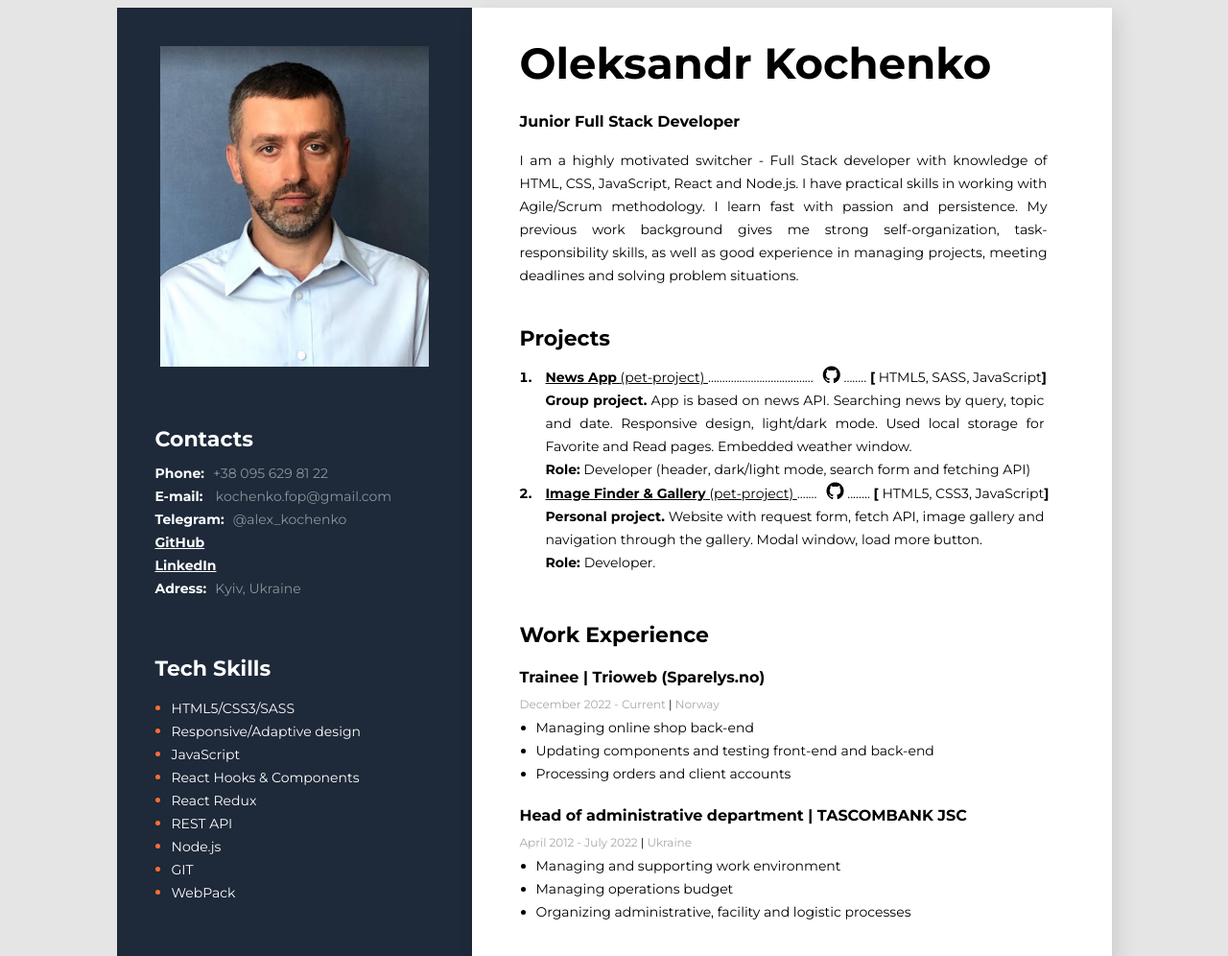
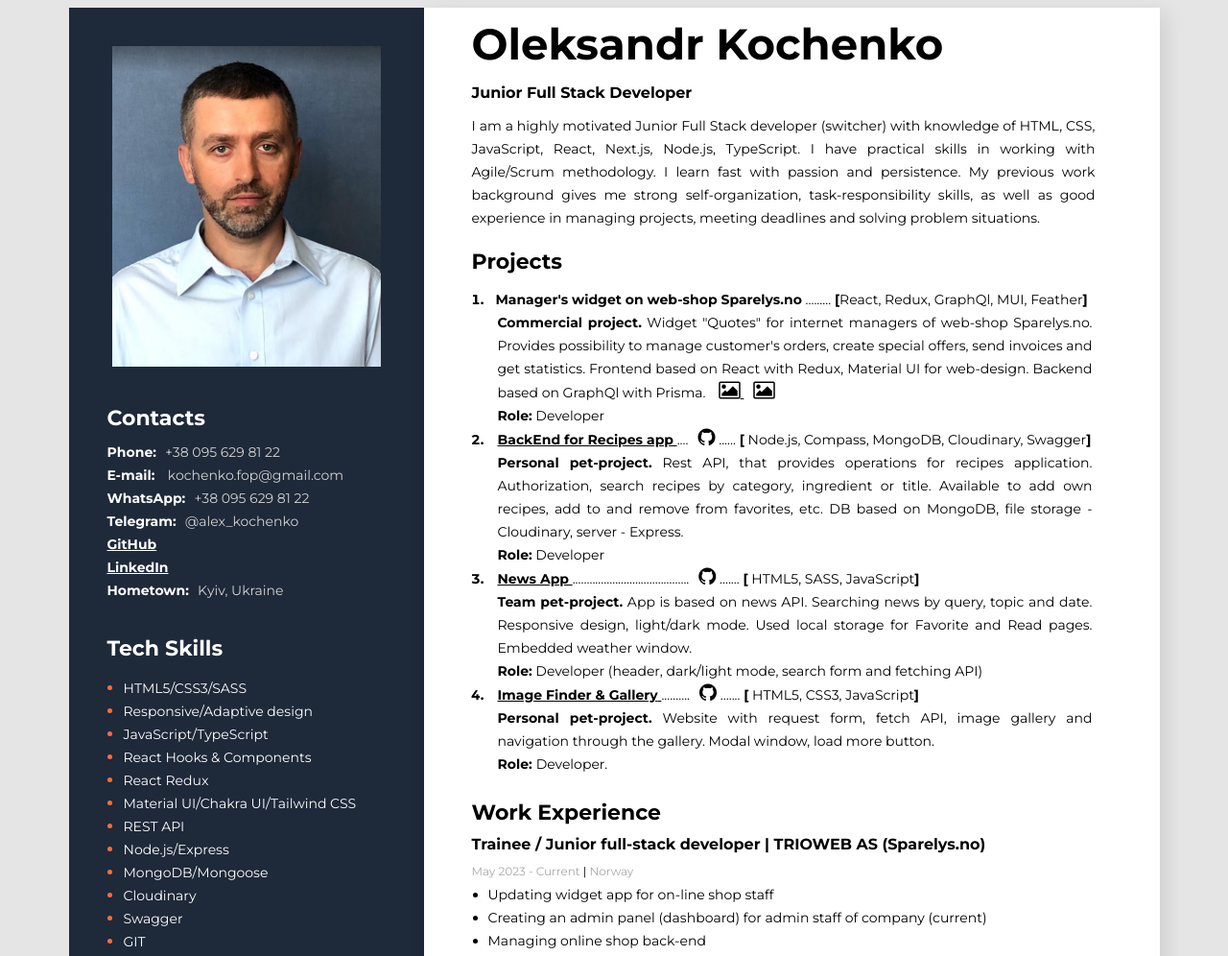
Before and after one commit to OleksandrKochenko/CV, a plain HTML site: page index.html in a window 1280 px wide. Shown: the top 996 px of the page at 96% size. Drawn offline with Linux system fonts and the light colour scheme; some packages are replaced by stand-ins of ours; a script that the page names is missing.

Commit message:
adds new project

```diff
--- a/index.html
+++ b/index.html
@@ -28,13 +28,13 @@
           <h1 class="about-name">Oleksandr Kochenko</h1>
           <h2 class="about-position">Junior Full Stack Developer</h2>
           <p class="about-description">
-            I am a highly motivated switcher - Full Stack developer with
-            knowledge of HTML, CSS, JavaScript, React and Node.js. I have
-            practical skills in working with Agile/Scrum methodology. I learn
-            fast with passion and persistence. My previous work background gives
-            me strong self-organization, task-responsibility skills, as well as
-            good experience in managing projects, meeting deadlines and solving
-            problem situations.
+            I am a highly motivated Junior Full Stack developer (switcher) with
+            knowledge of HTML, CSS, JavaScript, React, Next.js, Node.js,
+            TypeScript. I have practical skills in working with Agile/Scrum
+            methodology. I learn fast with passion and persistence. My previous
+            work background gives me strong self-organization,
+            task-responsibility skills, as well as good experience in managing
+            projects, meeting deadlines and solving problem situations.
           </p>
         </div>
         <!-- projects -->
@@ -43,25 +43,82 @@
           <ol class="project-list">
             <li>
               <span class="project-text">
+                <b>&nbsp; Manager's widget on web-shop Sparelys.no</b>
+                ......... <b>[</b>React, Redux, GraphQl, MUI, Feather<b>]</b>
+              </span>
+              <p class="about-description project-description">
+                <b> Commercial project.</b> Widget "Quotes" for internet
+                managers of web-shop Sparelys.no. Provides possibility to manage
+                customer's orders, create special offers, send invoices and get
+                statistics. Frontend based on React with Redux, Material UI for
+                web-design. Backend based on GraphQl with Prisma.
+                <a
+                  href="./img/widget-main.jpg"
+                  class="project-link"
+                  target="_blank"
+                >
+                  <i class="fa fa-image"></i>
+                </a>
+                <a
+                  href="./img/widget-new-open.jpg"
+                  class="project-link"
+                  target="_blank"
+                >
+                  <i class="fa fa-image"></i>
+                </a>
+                <br />
+                <b> Role:</b> Developer
+              </p>
+            </li>
+            <li>
+              <span class="project-text">
+                <a
+                  href="https://yummy-pet-project.onrender.com/api-docs"
+                  class="project-link"
+                  target="_blank"
+                  ><b> BackEnd for Recipes app</b>
+                </a>
+                ....<a
+                  class="project-link"
+                  href="https://github.com/OleksandrKochenko/yami-backend"
+                  target="_blank"
+                  ><i class="fa fa-github"></i
+                ></a>
+                ...... <b>[</b> Node.js, Compass, MongoDB, Cloudinary, Swagger<b
+                  >]</b
+                >
+              </span>
+              <p class="about-description project-description">
+                <b> Personal pet-project.</b> Rest API, that provides operations
+                for recipes application. Authorization, search recipes by
+                category, ingredient or title. Available to add own recipes, add
+                to and remove from favorites, etc. DB based on MongoDB, file
+                storage - Cloudinary, server - Express.
+                <br />
+                <b> Role:</b> Developer
+              </p>
+            </li>
+            <li>
+              <span class="project-text">
                 <a
                   href="https://maksym-babich.github.io/News-app/"
                   class="project-link"
                   target="_blank"
-                  ><b> News App</b> (pet-project)
+                  ><b> News App</b>
                 </a>
-                .....................................<a
+                .........................................<a
                   class="project-link"
-                  href="https://github.com/Maksym-Babich/News-app"
+                  href="https://github.com/OleksandrKochenko/News-app"
                   target="_blank"
                   ><i class="fa fa-github"></i
                 ></a>
-                ........ <b>[</b> HTML5, SASS, JavaScript<b>]</b>
+                ....... <b>[</b> HTML5, SASS, JavaScript<b>]</b>
               </span>
               <p class="about-description project-description">
-                <b> Group project.</b> App is based on news API. Searching news
-                by query, topic and date. Responsive design, light/dark mode.
-                Used local storage for Favorite and Read pages. Embedded weather
-                window.
+                <b> Team pet-project.</b> App is based on news API. Searching
+                news by query, topic and date. Responsive design, light/dark
+                mode. Used local storage for Favorite and Read pages. Embedded
+                weather window.
                 <br />
                 <b> Role:</b> Developer (header, dark/light mode, search form
                 and fetching API)
@@ -73,20 +130,20 @@
                   href="https://oleksandrkochenko.github.io/goit-js-hw-11/"
                   class="project-link"
                   target="_blank"
-                  ><b> Image Finder & Gallery</b> (pet-project)
+                  ><b> Image Finder & Gallery</b>
                 </a>
-                .......<a
+                ..........<a
                   class="project-link"
                   href="https://github.com/OleksandrKochenko/goit-js-hw-11"
                   target="_blank"
                   ><i class="fa fa-github"></i
                 ></a>
-                ........ <b>[</b> HTML5, CSS3, JavaScript<b>]</b>
+                ....... <b>[</b> HTML5, CSS3, JavaScript<b>]</b>
               </span>
               <p class="about-description project-description">
-                <b> Personal project.</b> Website with request form, fetch API,
-                image gallery and navigation through the gallery. Modal window,
-                load more button. <br />
+                <b> Personal pet-project.</b> Website with request form, fetch
+                API, image gallery and navigation through the gallery. Modal
+                window, load more button. <br />
                 <b> Role: </b> Developer.
               </p>
             </li>
@@ -98,16 +155,19 @@
           <!-- company 1 -->
           <div>
             <h4 class="work-position">
-              Trainee |
-              <span class="work-company">Trioweb (Sparelys.no)</span>
+              Trainee / Junior full-stack developer |
+              <span class="work-company">TRIOWEB AS (Sparelys.no)</span>
             </h4>
             <p class="work-period">
-              Deсember 2022 - Current <span class="black">|</span> Norway
+              May 2023 - Current <span class="black">|</span> Norway
             </p>
             <ul class="work-list">
+              <li>Updating widget app for on-line shop staff</li>
+              <li>
+                Creating an admin panel (dashboard) for admin staff of company
+                (current)
+              </li>
               <li>Managing online shop back-end</li>
-              <li>Updating components and testing front-end and back-end</li>
-              <li>Processing orders and client accounts</li>
             </ul>
           </div>
           <!-- company 2 -->
@@ -137,7 +197,7 @@
             | IT School GoIT
           </h4>
           <p class="work-period">
-            November 2022 - Current <span class="black">|</span> Ukraine
+            November 2022 - July 2023 <span class="black">|</span> Ukraine
           </p>
           <h4 class="high-school">
             <span class="education-speciality"
@@ -192,19 +252,37 @@
           <div>
             <p>
               <span class="contacts-text">Phone:</span>
-              <a href="tel:+380956298122" class="contacts-details"
+              <a
+                href="tel:+380956298122"
+                target="_blank"
+                class="contacts-details"
                 >+38 095 629 81 22</a
               >
             </p>
             <p>
               <span class="contacts-text">E-mail:</span>&nbsp
-              <a href="mailto:kochenko.fop@gmail.com" class="contacts-details"
+              <a
+                href="mailto:kochenko.fop@gmail.com"
+                target="_blank"
+                class="contacts-details"
                 >kochenko.fop@gmail.com</a
               >
             </p>
             <p>
+              <span class="contacts-text">WhatsApp:</span>
+              <a
+                href="./img/whatsap-qr.jpg"
+                target="_blank"
+                class="contacts-details"
+                >+38 095 629 81 22</a
+              >
+            </p>
+            <p>
               <span class="contacts-text">Telegram:</span>
-              <a href="https://t.me/alex_kochenko" class="contacts-details"
+              <a
+                href="https://t.me/alex_kochenko"
+                target="_blank"
+                class="contacts-details"
                 >@alex_kochenko</a
               >
             </p>
@@ -225,7 +303,7 @@
               >
             </p>
             <p>
-              <span class="contacts-text">Adress:</span>
+              <span class="contacts-text">Hometown:</span>
               <span class="contacts-details">Kyiv, Ukraine</span>
             </p>
           </div>
@@ -238,13 +316,21 @@
             <li>
               <span class="skills-list-item">Responsive/Adaptive design</span>
             </li>
-            <li><span class="skills-list-item">JavaScript</span></li>
+            <li><span class="skills-list-item">JavaScript/TypeScript</span></li>
             <li>
               <span class="skills-list-item">React Hooks & Components</span>
             </li>
             <li><span class="skills-list-item">React Redux</span></li>
+            <li>
+              <span class="skills-list-item"
+                >Material UI/Chakra UI/Tailwind CSS</span
+              >
+            </li>
             <li><span class="skills-list-item">REST API</span></li>
-            <li><span class="skills-list-item">Node.js</span></li>
+            <li><span class="skills-list-item">Node.js/Express</span></li>
+            <li><span class="skills-list-item">MongoDB/Mongoose</span></li>
+            <li><span class="skills-list-item">Cloudinary</span></li>
+            <li><span class="skills-list-item">Swagger</span></li>
             <li><span class="skills-list-item">GIT</span></li>
             <li><span class="skills-list-item">WebPack</span></li>
           </ul>
--- a/styles/styles.css
+++ b/styles/styles.css
@@ -14,47 +14,52 @@ body {
 .main-content {
   background-color: #ffffff;
   box-shadow: 6px 6px 20px rgba(0, 0, 0, 0.1);
-  padding: 30px 50px;
+  padding: 10px 50px 20px 50px;
 }
 .main-titles {
   font-style: normal;
   font-weight: 700;
   font-size: 22px;
   line-height: 27px;
-  margin-bottom: 10px;
+  margin: 0;
+  margin-top: 5px;
 }
 /* about styles */
 .about {
-  margin-bottom: 40px;
+  margin-bottom: 20px;
 }
 .about-position {
   font-style: normal;
   font-weight: 700;
   font-size: 16px;
   line-height: 17px;
-  margin-bottom: 20px;
+  margin-bottom: 10px;
 }
 .about-name {
   font-style: normal;
   font-weight: 700;
   font-size: 45px;
   line-height: 55px;
-  margin: 0 0 25px 0;
+  margin: 0 0 15px 0;
 }
 .about-description {
   font-style: normal;
   font-weight: 400;
   font-size: 14px;
   line-height: 24px;
-  width: 550px;
+  width: 650px;
   text-align: justify;
 }
 /* projects styles */
+.projects {
+  margin-bottom: 25px;
+}
 .project-list {
   font-weight: 700;
   font-size: 14px;
   line-height: 24px;
   padding: 0;
+  width: 650px;
   margin-left: 17px;
 }
 b {
@@ -64,7 +69,7 @@ b {
 }
 .project-description {
   margin: 0 0 0 10px;
-  width: 520px;
+  width: 620px;
 }
 .project-text,
 .project-link {
@@ -83,16 +88,13 @@ b {
   font-size: 21px;
   color: #000000;
 }
-.projects {
-  margin-bottom: 50px;
-}
 /* work styles */
 .work-position {
   font-style: normal;
   font-weight: 700;
   font-size: 16px;
   line-height: 20px;
-  margin-bottom: 10px;
+  margin: 10px 0;
 }
 
 .work-period {
@@ -119,7 +121,7 @@ b {
   text-align: justify;
 }
 .work {
-  margin-bottom: 45px;
+  margin-bottom: 25px;
 }
 .education-speciality {
   font-style: normal;
@@ -133,7 +135,7 @@ b {
   font-style: normal;
   font-weight: 700;
   font-size: 16px;
-  margin-bottom: 10px;
+  margin: 10px 0 0 0;
 }
 .speciality {
   font-style: normal;
@@ -193,7 +195,7 @@ b {
   font-size: 14px;
   line-height: 24px;
   text-decoration-line: none;
-  color: #8e949c;
+  color: lightgray;
 }
 .skills-list {
   color: #fb6d3a;
```
Also changed, not shown: img/widget-main.jpg (added), img/widget-new-open.jpg (added).
